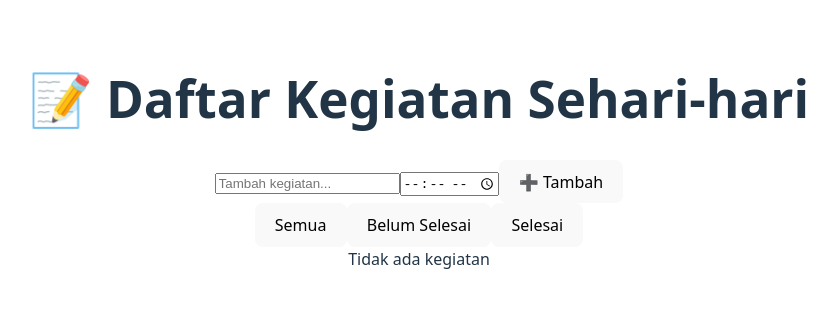
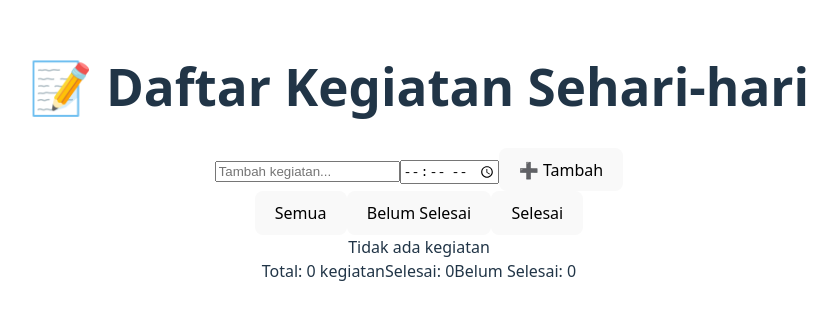
Before and after one commit to nurainigs04/32-pbk-uts-233510845, a Vue app: page / in a window 1280 px wide. Shown: the part 247-566 px from the top of the page, without its empty margins (221-1058 px from the left). Built offline with nearby package versions, Linux system fonts and the light colour scheme.

Commit message:
menambahkan status bar jumlah total, selesai, dan aktif

```diff
--- a/src/App.vue
+++ b/src/App.vue
@@ -51,6 +51,12 @@
         <button @click="hapusKegiatan(daftarKegiatan.indexOf(item))" class="hapus-btn">🗑️</button>
       </li>
     </ul>
+
+    <div class="status-bar">
+      <span>Total: {{ daftarKegiatan.length }} kegiatan</span>
+      <span>Selesai: {{ kegiatanSelesai.length }}</span>
+      <span>Belum Selesai: {{ kegiatanAktif.length }}</span>
+    </div>
     </div>
 </template>
 
```
